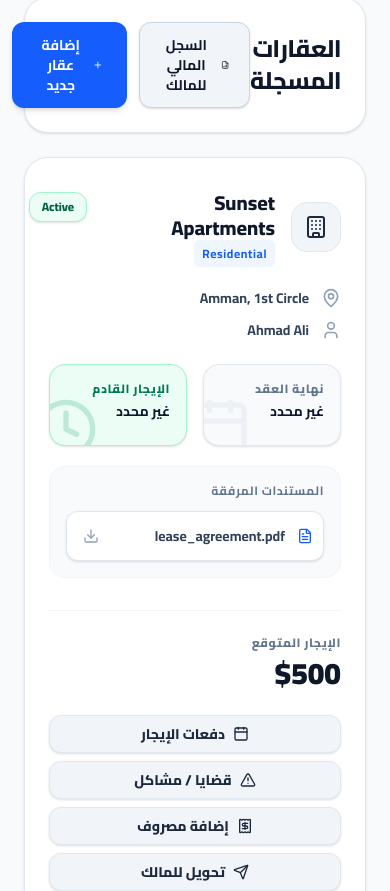
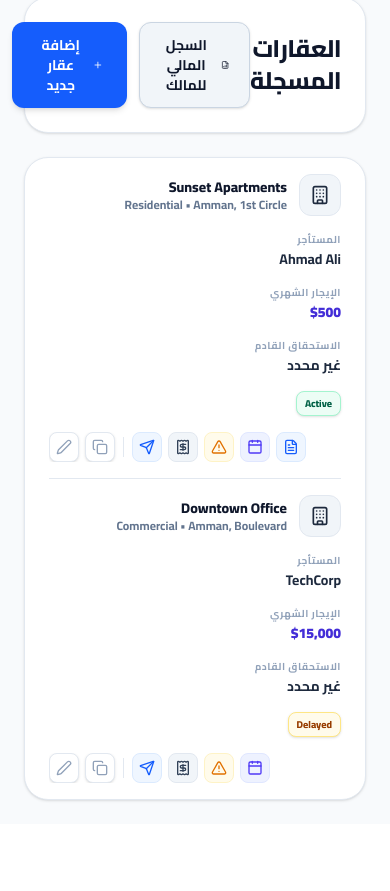
Before and after one commit to alhoulsy0/legal-property-management, a Next.js app: page /clients/1 in a window 390 px wide. Shown: the part 1013-1904 px from the top of the page. After the commit the page ends 1837 px from the top, so only its background shows below. Built offline with nearby package versions, Linux system fonts and the light colour scheme.

Commit message:
Convert property list to single line responsive table row format

```diff
--- a/src/app/(dashboard)/clients/[id]/page.tsx
+++ b/src/app/(dashboard)/clients/[id]/page.tsx
@@ -483,106 +483,79 @@ export default function ClientProfilePage() {
           const isRentLate = rentDaysLeft !== null && rentDaysLeft < 0;
 
           return (
-          <div key={prop.id} className="bg-white py-8 border-b border-slate-200 flex flex-col justify-between group transition-colors">
-            <div className="flex flex-col xl:flex-row gap-8 xl:items-start">
-              <div className="flex-1">
-                <div className="flex justify-between items-start mb-4">
-                <div className="flex items-center gap-4">
-                  <div className="p-3 bg-slate-100 rounded-2xl border border-slate-200">
-                    <Building className="w-6 h-6 text-slate-800" />
+          <div key={prop.id} className="border-b border-slate-200 last:border-0 flex flex-col justify-between group transition-colors hover:bg-slate-50/50">
+            <div className="grid grid-cols-1 lg:grid-cols-12 gap-4 items-center py-4">
+               {/* Info Col */}
+               <div className="col-span-1 lg:col-span-3 flex items-center gap-3">
+                 <div className="p-2.5 bg-slate-100 rounded-xl border border-slate-200 shrink-0">
+                   <Building className="w-5 h-5 text-slate-800" />
                  </div>
-                  <div>
-                    <h3 className="text-xl font-extrabold text-slate-900 leading-tight">{prop.name}</h3>
-                    <span className="text-xs font-bold text-blue-600 bg-blue-50 px-2 py-0.5 rounded-md tracking-wider">{prop.type}</span>
+                 <div className="min-w-0">
+                   <h3 className="text-sm font-extrabold text-slate-900 truncate">{prop.name}</h3>
+                   <p className="text-xs font-bold text-slate-500 truncate">{prop.type} • {prop.location}</p>
                  </div>
                </div>
-                <div className="flex items-center gap-2">
-                  <button onClick={() => handleDuplicateProperty(prop)} className="p-2 text-slate-400 hover:text-blue-600 bg-slate-50 hover:bg-blue-50 rounded-xl transition-colors border border-slate-200 shadow-sm opacity-0 group-hover:opacity-100" title="نسخ العقار">
-                    <Copy className="w-4 h-4" />
-                  </button>
-                  <button onClick={() => openEdit(prop)} className="p-2 text-slate-400 hover:text-slate-900 bg-slate-50 hover:bg-slate-200 rounded-xl transition-colors border border-slate-200 shadow-sm opacity-0 group-hover:opacity-100" title="تعديل">
-                    <Edit2 className="w-4 h-4" />
-                  </button>
-                  <span className={`px-3 py-1.5 text-xs font-extrabold rounded-xl shadow-sm border ${
+
+               {/* Tenant */}
+               <div className="col-span-1 lg:col-span-2">
+                 <p className="text-[10px] font-bold text-slate-400 mb-0.5 uppercase tracking-wider">المستأجر</p>
+                 <p className="text-sm font-bold text-slate-800 truncate">{prop.tenant}</p>
+               </div>
+
+               {/* Rent */}
+               <div className="col-span-1 lg:col-span-2">
+                 <p className="text-[10px] font-bold text-slate-400 mb-0.5 uppercase tracking-wider">الإيجار الشهري</p>
+                 <p className="text-sm font-black text-indigo-700">${prop.rentAmount?.toLocaleString() || prop.revenue?.toLocaleString()}</p>
+               </div>
+
+               {/* Dates / Status */}
+               <div className="col-span-1 lg:col-span-2">
+                  <p className="text-[10px] font-bold text-slate-400 mb-0.5 uppercase tracking-wider">الاستحقاق القادم</p>
+                  <p className={`text-sm font-bold ${isRentLate ? 'text-rose-600' : 'text-slate-800'}`}>
+                    {prop.nextRentDate || "غير محدد"}
+                    {isRentLate && <span className="ml-1.5 text-[10px] bg-rose-100 text-rose-700 px-1.5 py-0.5 rounded-md">متأخر</span>}
+                  </p>
+               </div>
+
+               <div className="col-span-1 lg:col-span-1 flex items-center">
+                  <span className={`px-2 py-1 text-[10px] font-extrabold rounded-lg shadow-sm border whitespace-nowrap ${
                     prop.status === 'نشط' || prop.status === 'Active' ? 'bg-emerald-50 text-emerald-800 border-emerald-200' :
                     prop.status === 'متأخر' || prop.status === 'Delayed' ? 'bg-amber-50 text-amber-800 border-amber-200' :
+                    prop.status === 'محجوز' ? 'bg-slate-800 text-white border-slate-900' :
                     'bg-rose-50 text-rose-800 border-rose-200'
                   }`}>
                     {prop.status}
                   </span>
                </div>
-              </div>
 
-              <div className="space-y-3 mt-6">
-                <p className="text-slate-700 font-bold text-sm flex items-center gap-3"><MapPin className="w-5 h-5 text-slate-400 shrink-0" />{prop.location}</p>
-                <p className="text-slate-700 font-bold text-sm flex items-center gap-3"><User className="w-5 h-5 text-slate-400 shrink-0" />{prop.tenant}</p>
-              </div>
+               {/* Actions Array */}
+               <div className="col-span-1 lg:col-span-2 flex items-center justify-end gap-1.5 overflow-x-auto custom-scrollbar">
+                  {prop.documents && prop.documents.length > 0 && (
+                    <button onClick={() => handleDownload(prop.documents![0].name)} className="p-1.5 text-blue-600 bg-blue-50 hover:bg-blue-100 rounded-lg transition-colors border border-blue-100" title="تحميل المستندات">
+                      <FileText className="w-4 h-4" />
+                    </button>
+                  )}
+                  <button onClick={() => {setShowRentCyclesFor(showRentCyclesFor === prop.id ? null : prop.id); setShowIssuesFor(null); setShowExpensesFor(null); setShowPayoutFor(null);}} className={`p-1.5 rounded-lg transition-colors border ${showRentCyclesFor === prop.id ? 'bg-indigo-600 text-white border-indigo-700' : 'text-indigo-600 bg-indigo-50 hover:bg-indigo-100 border-indigo-100'}`} title="جدول الدفعات">
+                    <CalendarIcon className="w-4 h-4" />
+                  </button>
+                  <button onClick={() => {setShowIssuesFor(showIssuesFor === prop.id ? null : prop.id); setShowRentCyclesFor(null); setShowExpensesFor(null); setShowPayoutFor(null);}} className={`p-1.5 rounded-lg transition-colors border ${showIssuesFor === prop.id ? 'bg-amber-600 text-white border-amber-700' : 'text-amber-600 bg-amber-50 hover:bg-amber-100 border-amber-100'}`} title="قضايا ومشاكل">
+                    <AlertTriangle className="w-4 h-4" />
+                  </button>
+                  <button onClick={() => {setShowExpensesFor(showExpensesFor === prop.id ? null : prop.id); setShowRentCyclesFor(null); setShowIssuesFor(null); setShowPayoutFor(null);}} className={`p-1.5 rounded-lg transition-colors border ${showExpensesFor === prop.id ? 'bg-slate-900 text-white border-slate-900' : 'text-slate-700 bg-slate-100 hover:bg-slate-200 border-slate-200'}`} title="المصروفات">
+                    <Receipt className="w-4 h-4" />
+                  </button>
+                  <button onClick={() => {setShowPayoutFor(showPayoutFor === prop.id ? null : prop.id); setShowRentCyclesFor(null); setShowExpensesFor(null); setShowIssuesFor(null);}} className={`p-1.5 rounded-lg transition-colors border ${showPayoutFor === prop.id ? 'bg-emerald-600 text-white border-emerald-700' : prop.payoutStatus === 'Paid to Landlord' ? 'bg-emerald-50 text-emerald-600 border-emerald-200' : 'text-blue-600 bg-blue-50 hover:bg-blue-100 border-blue-100'}`} title="تحويل للمالك">
+                    {prop.payoutStatus === 'Paid to Landlord' ? <CheckCircle2 className="w-4 h-4" /> : <Send className="w-4 h-4" />}
+                  </button>
 
-              {/* Prominent Dates & Counters */}
-              <div className="mt-6 grid grid-cols-2 gap-4">
-                <div className="bg-slate-50 p-4 rounded-2xl border border-slate-200 shadow-sm flex flex-col justify-center relative overflow-hidden">
-                  <CalendarIcon className="absolute -left-4 -bottom-4 w-16 h-16 text-slate-200 opacity-50" />
-                  <p className="text-xs font-extrabold text-slate-500 tracking-wider mb-1 z-10">نهاية العقد</p>
-                  <p className="text-sm font-bold text-slate-900 z-10 mb-2">{prop.endDate || "غير محدد"}</p>
-                  {prop.endDate && contractDaysLeft !== null && (
-                    <span className={`z-10 inline-flex w-max px-2.5 py-1 rounded-lg text-xs font-black tracking-wider shadow-sm ${contractDaysLeft < 30 ? 'bg-rose-600 text-white' : 'bg-slate-200 text-slate-800'}`}>
-                      {contractDaysLeft < 0 ? 'منتهي الصلاحية' : `متبقي ${contractDaysLeft} يوم`}
-                    </span>
-                  )}
-                </div>
+                  <div className="w-px h-5 bg-slate-200 mx-0.5"></div>
 
-                <div className={`p-4 rounded-2xl border shadow-sm flex flex-col justify-center relative overflow-hidden ${isRentLate ? 'bg-rose-50 border-rose-200' : 'bg-emerald-50 border-emerald-200'}`}>
-                  <Clock className={`absolute -left-4 -bottom-4 w-16 h-16 opacity-20 ${isRentLate ? 'text-rose-600' : 'text-emerald-600'}`} />
-                  <p className={`text-xs font-extrabold tracking-wider mb-1 z-10 ${isRentLate ? 'text-rose-700' : 'text-emerald-700'}`}>الإيجار القادم</p>
-                  <p className="text-sm font-bold text-slate-900 z-10 mb-2">{prop.nextRentDate || "غير محدد"}</p>
-                  {prop.nextRentDate && rentDaysLeft !== null && (
-                    <span className={`z-10 inline-flex w-max px-2.5 py-1 rounded-lg text-xs font-black tracking-wider shadow-sm ${isRentLate ? 'bg-rose-600 text-white' : 'bg-emerald-600 text-white'}`}>
-                      {isRentLate ? `متأخر ${Math.abs(rentDaysLeft)} يوم` : `يستحق بعد ${rentDaysLeft} يوم`}
-                    </span>
-                  )}
-                </div>
-              </div>
-
-              {prop.documents && prop.documents.length > 0 && (
-                <div className="mt-5 bg-slate-50 p-4 rounded-2xl border border-slate-100">
-                  <p className="text-xs font-bold text-slate-500 tracking-wider mb-3">المستندات المرفقة</p>
-                  <div className="space-y-2">
-                    {prop.documents.map((doc, i) => (
-                      <div key={i} className="flex items-center justify-between bg-white p-2.5 rounded-xl border border-slate-200 shadow-sm">
-                        <div className="flex items-center gap-3 overflow-hidden">
-                          <FileText className="w-4 h-4 text-blue-600 shrink-0" />
-                          <span className="text-sm font-bold text-slate-700 truncate">{doc.name}</span>
-                        </div>
-                        <button onClick={() => handleDownload(doc.name)} className="p-1.5 text-slate-400 hover:text-blue-600 hover:bg-blue-50 rounded-lg transition-colors">
-                          <Download className="w-4 h-4" />
+                  <button onClick={() => handleDuplicateProperty(prop)} className="p-1.5 text-slate-400 hover:text-blue-600 bg-white hover:bg-blue-50 rounded-lg transition-colors border border-slate-200 shadow-sm" title="نسخ العقار">
+                    <Copy className="w-4 h-4" />
                   </button>
-                      </div>
-                    ))}
-                  </div>
-                </div>
-              )}
-              </div>
-
-              <div className="xl:w-[450px] shrink-0 border-t xl:border-t-0 xl:border-r border-slate-100 pt-6 xl:pt-0 xl:pr-8 flex flex-col justify-between gap-6">
-                <div>
-                  <p className="text-xs font-extrabold text-slate-500 tracking-wider mb-1">الإيجار المتوقع</p>
-                  <div className="text-3xl font-black text-slate-900">${prop.revenue.toLocaleString()}</div>
-                </div>
-                <div className="flex flex-col gap-2 w-full">
-                <button onClick={() => {setShowRentCyclesFor(showRentCyclesFor === prop.id ? null : prop.id); setShowIssuesFor(null); setShowExpensesFor(null); setShowPayoutFor(null);}} className={`flex-1 sm:flex-none px-4 py-2 rounded-xl transition-colors text-sm font-extrabold flex items-center justify-center gap-2 border shadow-sm ${showRentCyclesFor === prop.id ? 'bg-indigo-100 text-indigo-800 border-indigo-200' : 'bg-slate-100 text-slate-800 hover:bg-slate-200 border-slate-200'}`}>
-                  <CalendarIcon className="w-4 h-4" /> دفعات الإيجار
+                  <button onClick={() => openEdit(prop)} className="p-1.5 text-slate-400 hover:text-slate-900 bg-white hover:bg-slate-100 rounded-lg transition-colors border border-slate-200 shadow-sm" title="تعديل">
+                    <Edit2 className="w-4 h-4" />
                   </button>
-                <button onClick={() => {setShowIssuesFor(showIssuesFor === prop.id ? null : prop.id); setShowRentCyclesFor(null); setShowExpensesFor(null); setShowPayoutFor(null);}} className={`flex-1 sm:flex-none px-4 py-2 rounded-xl transition-colors text-sm font-extrabold flex items-center justify-center gap-2 border shadow-sm ${showIssuesFor === prop.id ? 'bg-amber-100 text-amber-800 border-amber-200' : 'bg-slate-100 text-slate-800 hover:bg-slate-200 border-slate-200'}`}>
-                  <AlertTriangle className="w-4 h-4" /> قضايا / مشاكل
-                </button>
-                <button onClick={() => {setShowExpensesFor(showExpensesFor === prop.id ? null : prop.id); setShowRentCyclesFor(null); setShowIssuesFor(null); setShowPayoutFor(null);}} className={`flex-1 sm:flex-none px-4 py-2 rounded-xl transition-colors text-sm font-extrabold flex items-center justify-center gap-2 border shadow-sm ${showExpensesFor === prop.id ? 'bg-slate-900 text-white border-slate-900' : 'bg-slate-100 text-slate-800 hover:bg-slate-200 border-slate-200'}`}>
-                  <Receipt className="w-4 h-4" /> إضافة مصروف
-                </button>
-                <button onClick={() => {setShowPayoutFor(showPayoutFor === prop.id ? null : prop.id); setShowRentCyclesFor(null); setShowExpensesFor(null); setShowIssuesFor(null);}} className={`flex-1 sm:flex-none px-4 py-2 rounded-xl transition-colors text-sm font-extrabold flex items-center justify-center gap-2 border shadow-sm ${showPayoutFor === prop.id ? 'bg-blue-600 text-white border-blue-600' : prop.payoutStatus === 'Paid to Landlord' ? 'bg-emerald-50 text-emerald-700 border-emerald-200 hover:bg-emerald-100' : 'bg-slate-100 text-slate-800 hover:bg-slate-200 border-slate-200'}`}>
-                  {prop.payoutStatus === 'Paid to Landlord' ? <CheckCircle2 className="w-4 h-4" /> : <Send className="w-4 h-4" />}
-                  تحويل للمالك
-                </button>
-              </div>
                </div>
             </div>
 
```
Lines whose indentation alone changed are shown as unchanged.
